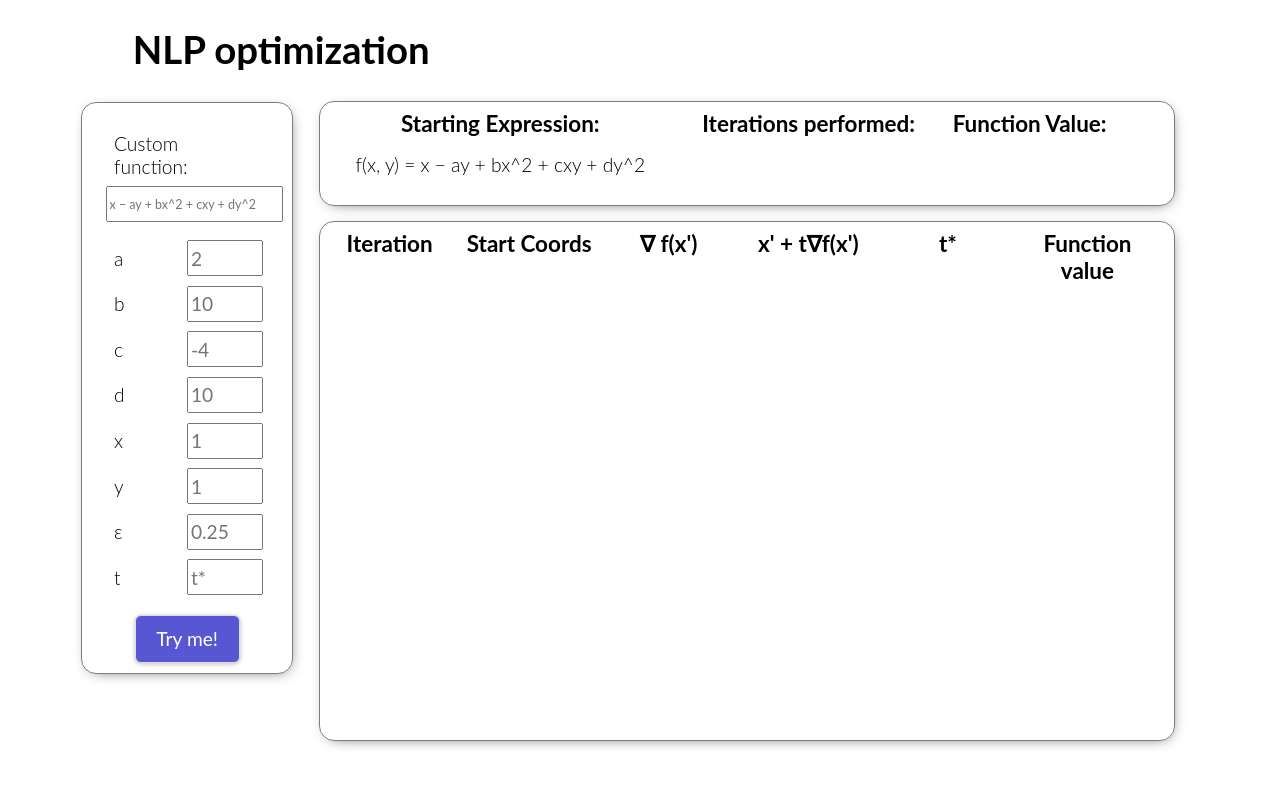
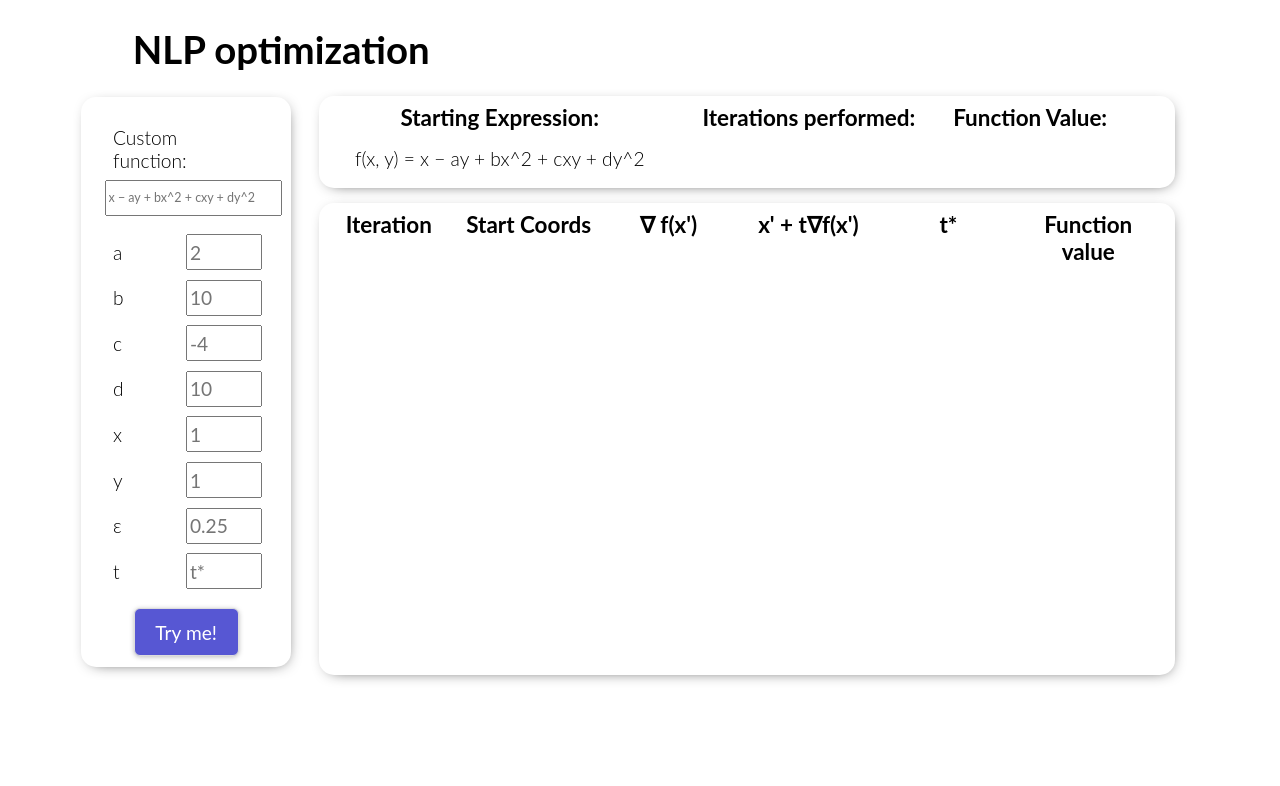
Before and after one commit to vjegorovs/nlp-optimizaiton, a plain HTML site: page index.html in a window 1280 px wide. Drawn offline with Linux system fonts and the light colour scheme.

Commit message:
fix remove borders, fixed grid row fr value to avoid y axis overflow

```diff
--- a/styles.css
+++ b/styles.css
@@ -31,7 +31,7 @@ h3 {
     );
   grid-template-rows:
     minmax(50px, 0.45fr) minmax(100px, 1.1fr) minmax(40px, 2fr)
-    minmax(40px, 2.25fr) minmax(15px, 0.2fr);
+    minmax(40px, 2.25fr) minmax(15px, 0.8fr);
   grid-column-gap: 0px;
   grid-row-gap: 10px;
 }
@@ -52,7 +52,7 @@ h3 {
   grid-area: 2 / 2 / 5 / 3;
   width: 90%;
   height: fit-content;
-  border: 0.1px solid rgb(114, 133, 114);
+  /* border: 0.1px solid rgb(114, 133, 114); */
   border-radius: 15px;
   margin: 15% 0 20% 10%;
   box-shadow: 2px 3px 15px -8px rgba(0, 0, 0, 0.89);
@@ -61,7 +61,7 @@ h3 {
   grid-area: 2 / 3 / 3 / 7;
   width: auto;
   height: auto;
-  border: 0.1px solid rgb(114, 133, 114);
+  /* border: 0.1px solid rgb(114, 133, 114); */
   box-shadow: 2px 3px 15px -8px rgba(0, 0, 0, 0.89);
   border-radius: 15px;
   margin: 3.7% 5% 0 3%;
@@ -91,7 +91,7 @@ h3 {
   height: fit-content;
   min-height: 94.5%;
   margin: 0.5% 5% 8% 3%;
-  border: 0.1px solid rgb(114, 133, 114);
+  /* border: 0.1px solid rgb(114, 133, 114); */
   box-shadow: 2px 3px 15px -8px rgba(0, 0, 0, 0.89);
   border-radius: 15px;
   overflow: hidden;
```
